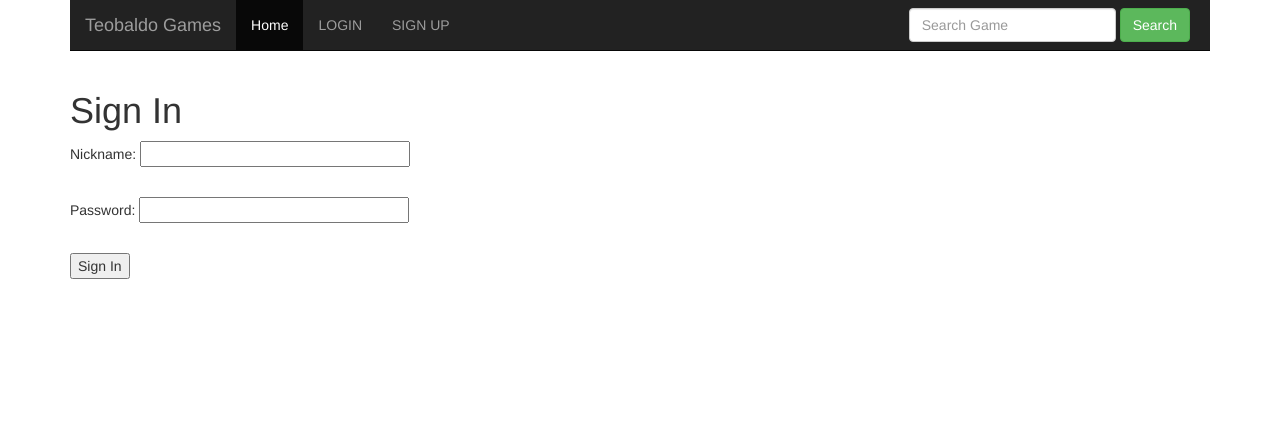
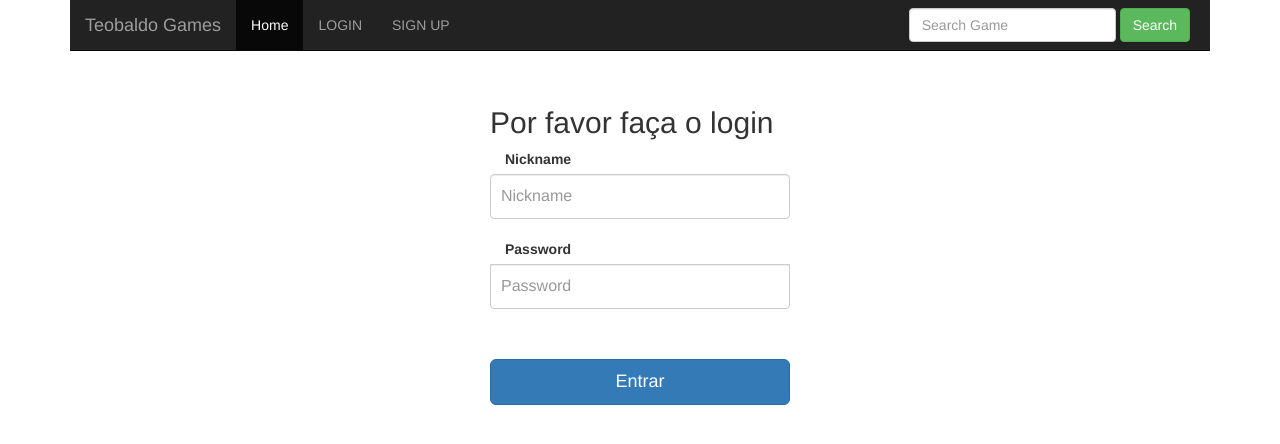
Before and after one commit to jcwillian/TeobaldoGames, a Flask app: page /login in a window 1280 px wide. Shown: the top 444 px of the page. Run offline with Flask 2, Linux system fonts and the light colour scheme; parts of the project's set-up code (start-up, migrations or seed data) failed here and were passed over; some libraries are stand-ins or nearby versions.

Commit message:
mudando visual do formulario

```diff
--- a/TeobaldoGames/templates/login.html
+++ b/TeobaldoGames/templates/login.html
@@ -2,22 +2,64 @@
 {% extends "base.html" %}
 
 {% block content %}
-	<h1>Sign In</h1>
-	<div class="conte">
-	<form action="" method="post" name="login">
+<style type="text/css">
+
+.form-signin {
+  max-width: 330px;
+  padding: 15px;
+  margin: 0 auto;
+}
+.form-signin .form-signin-heading,
+.form-signin {
+  margin-bottom: 10px;
+}
+.form-signin {
+  font-weight: normal;
+}
+.form-signin .form-control {
+  position: relative;
+  height: auto;
+  -webkit-box-sizing: border-box;
+     -moz-box-sizing: border-box;
+          box-sizing: border-box;
+  padding: 10px;
+  font-size: 16px;
+}
+.form-signin .form-control:focus {
+  z-index: 2;
+}
+.form-signin input[type="email"] {
+  margin-bottom: -1px;
+  border-bottom-right-radius: 0;
+  border-bottom-left-radius: 0;
+}
+.form-signin input[type="password"] {
+  margin-bottom: 10px;
+  border-top-left-radius: 0;
+  border-top-right-radius: 0;
+}
+	</style>
+	<form class="form-signin" method="post" name="login" role="form">
 		{{ form.hidden_tag() }}
-		<p>
-			Nickname: {{ form.nickname(size=30) }}<br>
+		<h2 class="form-signin-heading">Por favor faça o login</h2>
+
+			<label for="inputName" class="col-sm-1 control-label" class="sr-only">Nickname</label>
+
+			{{ form.nickname(size=30, class='form-control', placeholder='Nickname') }}
 			{% for error in form.nickname.errors %}
             <span style="color: red;">[{{ error }}]</span>
           {% endfor %}<br>
-		</p>
-		<p>
-			Password: {{ form.password(size=30) }}<br>
+
+
+
+			<label for="inputEmail3" class="col-sm-1 control-label" class="sr-only">Password</label>
+
+			{{ form.password(size=20, class='form-control', placeholder='Password') }}<br>
 			{% for error in form.password.errors %}
             <span style="color: red;">[{{ error }}]</span>
           {% endfor %}<br>
-		</p>
-		<p><input type="submit" value="Sign In"></p>
+
+		  <button class="btn btn-lg btn-primary btn-block" type="submit">Entrar</button>
+
 	</form>
 {% endblock %}
```
